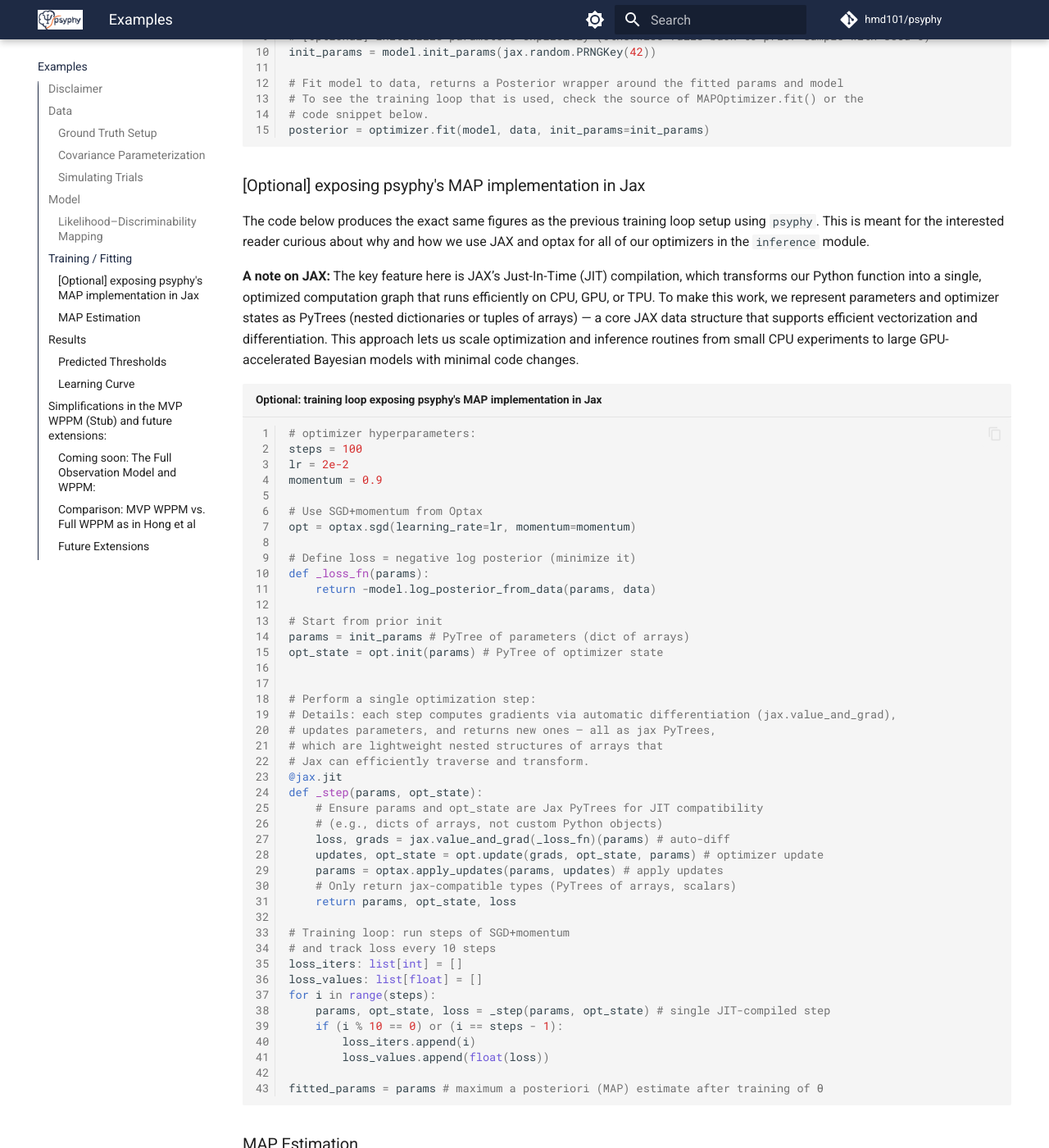
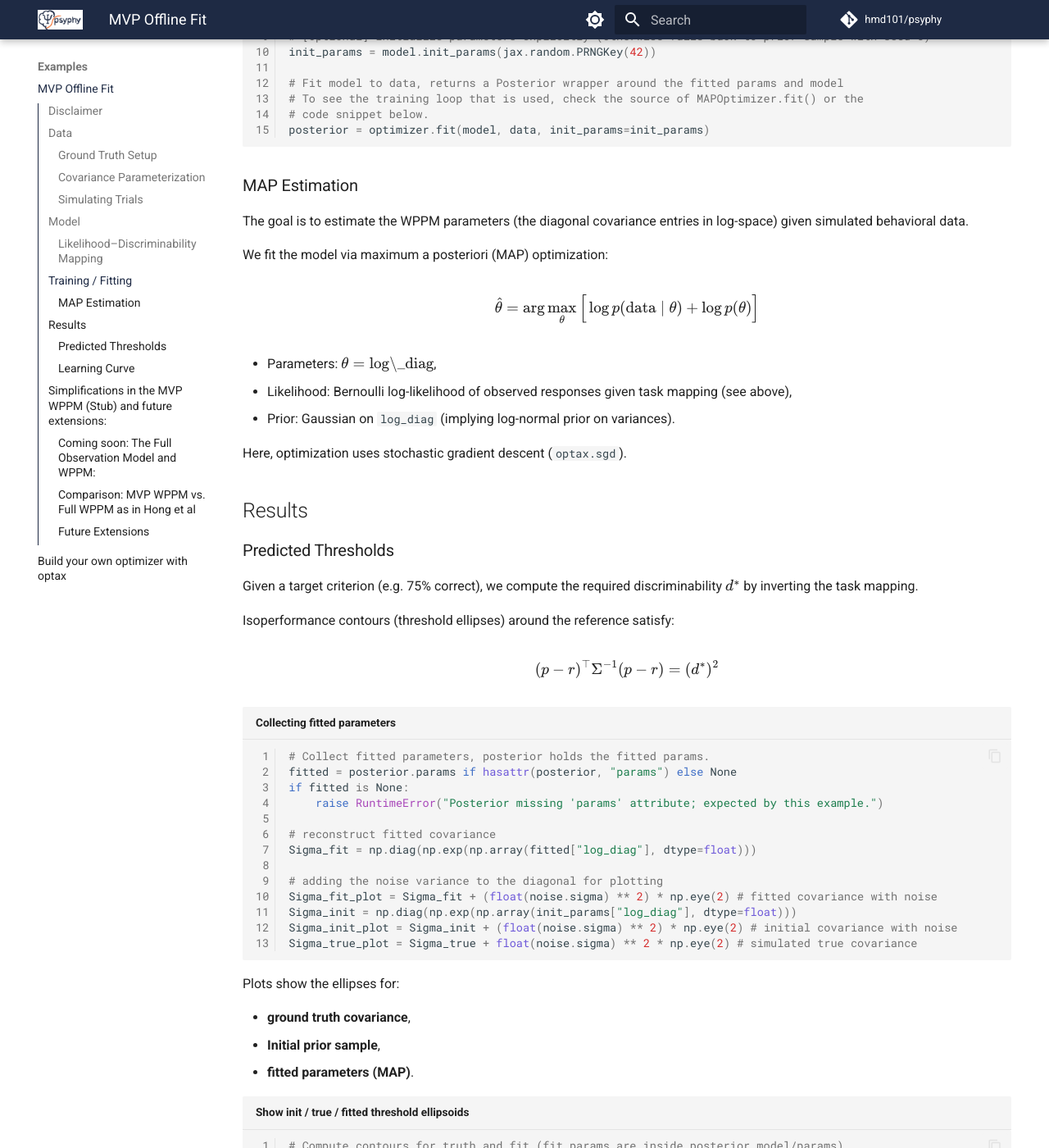
Before and after one commit to hmd101/psyphy, an MkDocs documentation site: the page built from docs/examples/mvp/offline_fit_mvp.md, in a window 1280 px wide and 1400 px high, scrolled down 5417 px. Shown: the whole window at 82% size. Built offline with MkDocs 1.6.1 and Material for MkDocs 9.7.7, drawn with Linux system fonts in a browser that asks for light colours; comment, search, counter and statistics services are not loaded; some of the changed text lies outside the part shown.

Commit message:
extracted map from scratch example into its own page

````diff
--- a/docs/examples/mvp/offline_fit_mvp.md
+++ b/docs/examples/mvp/offline_fit_mvp.md
@@ -161,19 +161,8 @@
 --8<-- "docs/examples/mvp/offline_fit_mvp_with_map_optimizer.py:training"
 ```
 
-### [Optional] exposing psyphy's MAP implementation in Jax
-The code below produces the exact same figures as the previous training loop setup using `psyphy`.
-This is meant for the interested reader curious about why and how we use JAX and optax for all of our optimizers
-in the `inference` module.
 
-**A note on JAX:**
-The key feature here is JAX’s Just-In-Time (JIT) compilation, which transforms our Python function into a single, optimized computation graph that runs efficiently on CPU, GPU, or TPU.
-To make this work, we represent parameters and optimizer states as PyTrees (nested dictionaries or tuples of arrays) — a core JAX data structure that supports efficient vectorization and differentiation.
-This approach lets us scale optimization and inference routines from small CPU experiments to large GPU-accelerated Bayesian models with minimal code changes.
 
-```python title="Optional: training loop exposing psyphy's MAP implementation in Jax"
---8<-- "docs/examples/mvp/offline_fit_mvp.py:training"
-```
 ### MAP Estimation
 
 The goal is to estimate the WPPM parameters (the diagonal covariance entries in log-space) given simulated behavioral data.
--- a/docs/examples/mvp/offline_fit_mvp_with_map_optimizer.py
+++ b/docs/examples/mvp/offline_fit_mvp_with_map_optimizer.py
@@ -134,7 +134,9 @@
 
 # Scatter + contours
 refs_np, probes_np, responses_np = data.to_numpy()
-probes_rel = probes_np - refs_np
+probes_rel = probes_np - refs_np # position of probe relative to reference
+# ... plotting
+# --8<-- [end:plot_contours]
 fig, ax = plt.subplots(figsize=(6, 6))
 # simulated data points
 ax.scatter(probes_rel[responses_np == 1, 0], probes_rel[responses_np == 1, 1], s=12, c="#1b9e77", alpha=0.6, label="Response = 1")
@@ -156,13 +158,15 @@
 ax.legend(loc="upper right")
 ax.grid(True, alpha=0.3)
 plt.tight_layout()
-# --8<-- [end:plot_contours]
+
 os.makedirs(PLOTS_DIR, exist_ok=True)
 fig.savefig(os.path.join(PLOTS_DIR, "offline_fit_mvp_mapopt_thresholds.png"), dpi=200, bbox_inches="tight")
 
 # --8<-- [start:loss_history]
 # Learning curve from optimizer history
 steps_hist, loss_hist = optimizer.get_history()
+# plotting
+# --8<-- [end:loss_history]
 if steps_hist and loss_hist:
     fig2, ax2 = plt.subplots(figsize=(6, 4))
     ax2.plot(steps_hist, loss_hist, color="#4444aa")
@@ -171,7 +175,7 @@
     ax2.set_ylabel("Loss")
     ax2.grid(True, alpha=0.3)
     plt.tight_layout()
-# --8<-- [end:loss_history]
+
     fig2.savefig(os.path.join(PLOTS_DIR, "offline_fit_mvp_mapopt_learning_curve.png"), dpi=200, bbox_inches="tight")
 else:
     print("No history recorded — set track_history=True in MAPOptimizer to enable.")
--- a/mkdocs.yml
+++ b/mkdocs.yml
@@ -104,7 +104,9 @@
   # - Examples:
   #     - MVP Offline Fit: examples/mvp/offline_fit_mvp.md
   # - Contributing: CONTRIBUTING.md
-  - Examples: examples/mvp/offline_fit_mvp.md   # single page in top nav
+  - Examples:
+      - MVP Offline Fit: examples/mvp/offline_fit_mvp.md   # single page in top nav
+      - Build your own optimizer with optax: examples/optim/map.md
   - Contributing: CONTRIBUTING.md               # single page in top nav
 
 extra_javascript:
````
Also changed, not shown: docs/examples/optim/map.md (added, +52 -0 lines).
